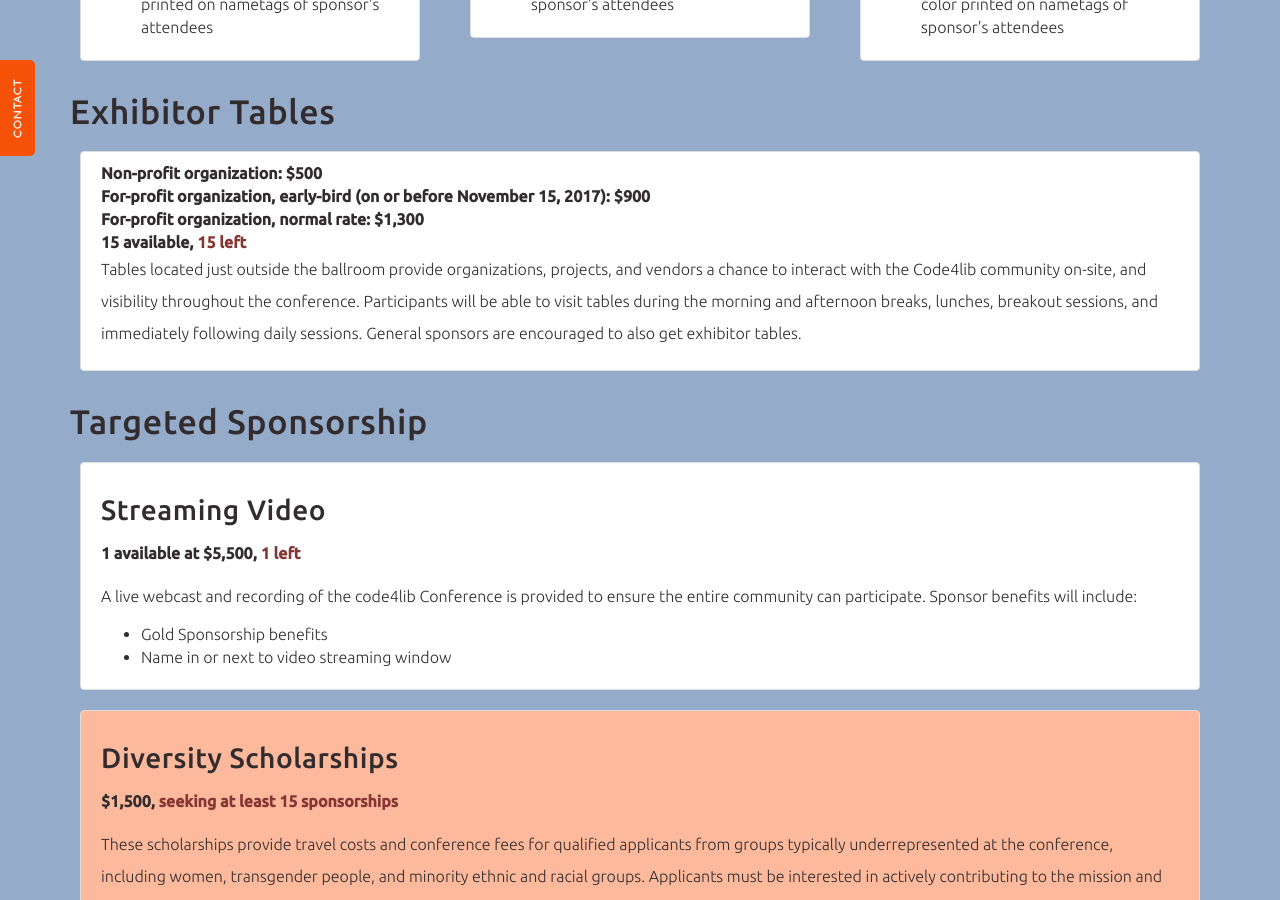
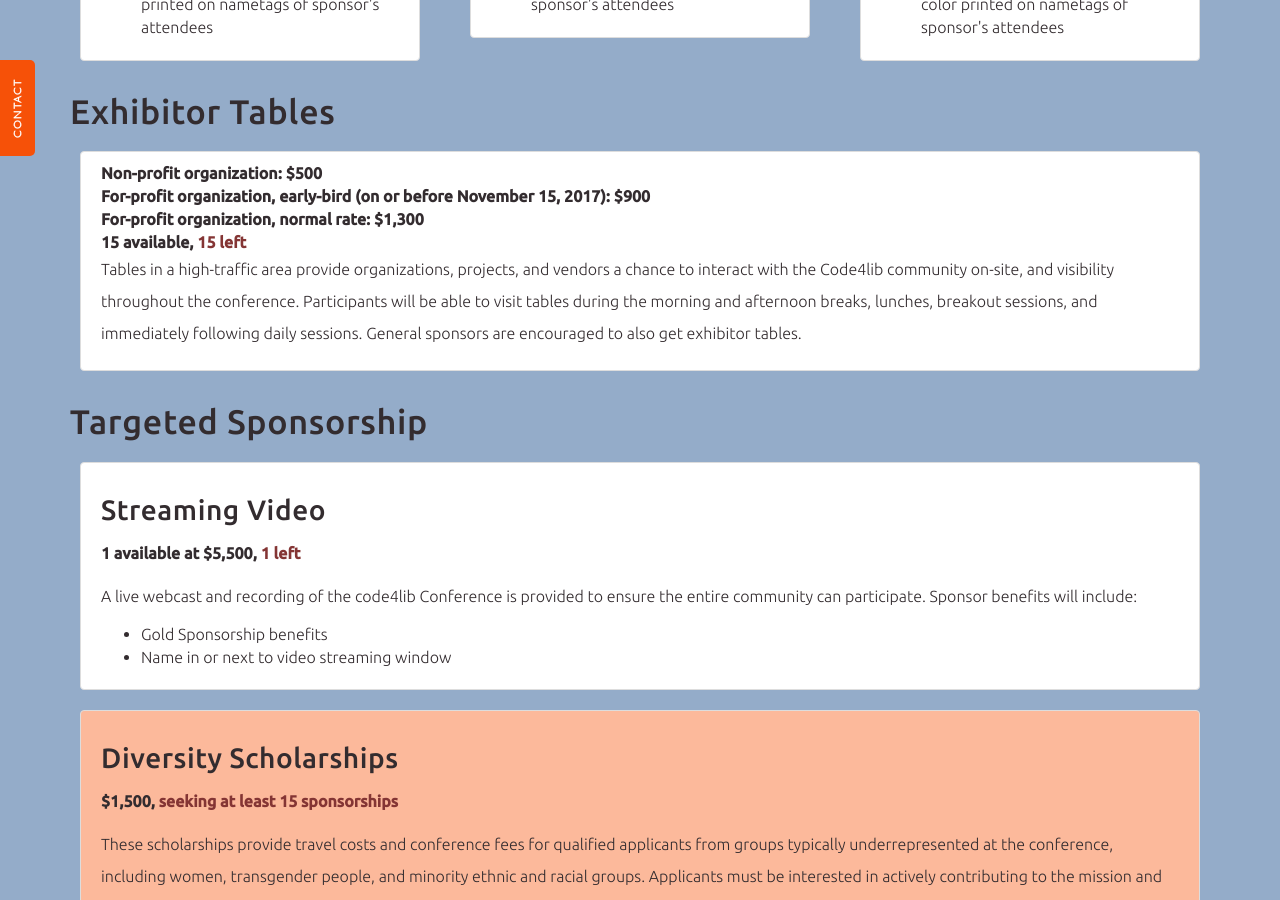
Before and after one commit to code4lib/2018.code4lib.org, a Jekyll site: the page built from prospectus/index.html, in a window 1280 px wide and 900 px high, scrolled down 3943 px. Built offline with Jekyll 4.4.1, drawn with Linux system fonts in a browser that asks for light colours; some web fonts are replaced.

Commit message:
Updated prospectus by changing the Exhibitor tables section

```diff
--- a/prospectus/index.html
+++ b/prospectus/index.html
@@ -244,7 +244,7 @@
                             <b>15 available, <span class="text-danger">15 left</span></b><br/>
 
                             <p>
-                                Tables located just outside the ballroom provide organizations, projects, and vendors a chance to interact with the Code4lib community on-site, and visibility throughout the conference. Participants will be able to visit tables during the morning and afternoon breaks, lunches, breakout sessions, and immediately following daily sessions. General sponsors are encouraged to also get exhibitor tables.
+                                Tables in a high-traffic area provide organizations, projects, and vendors a chance to interact with the Code4lib community on-site, and visibility throughout the conference. Participants will be able to visit tables during the morning and afternoon breaks, lunches, breakout sessions, and immediately following daily sessions. General sponsors are encouraged to also get exhibitor tables.
                             </p>
                         </div>
                     </div>
```
